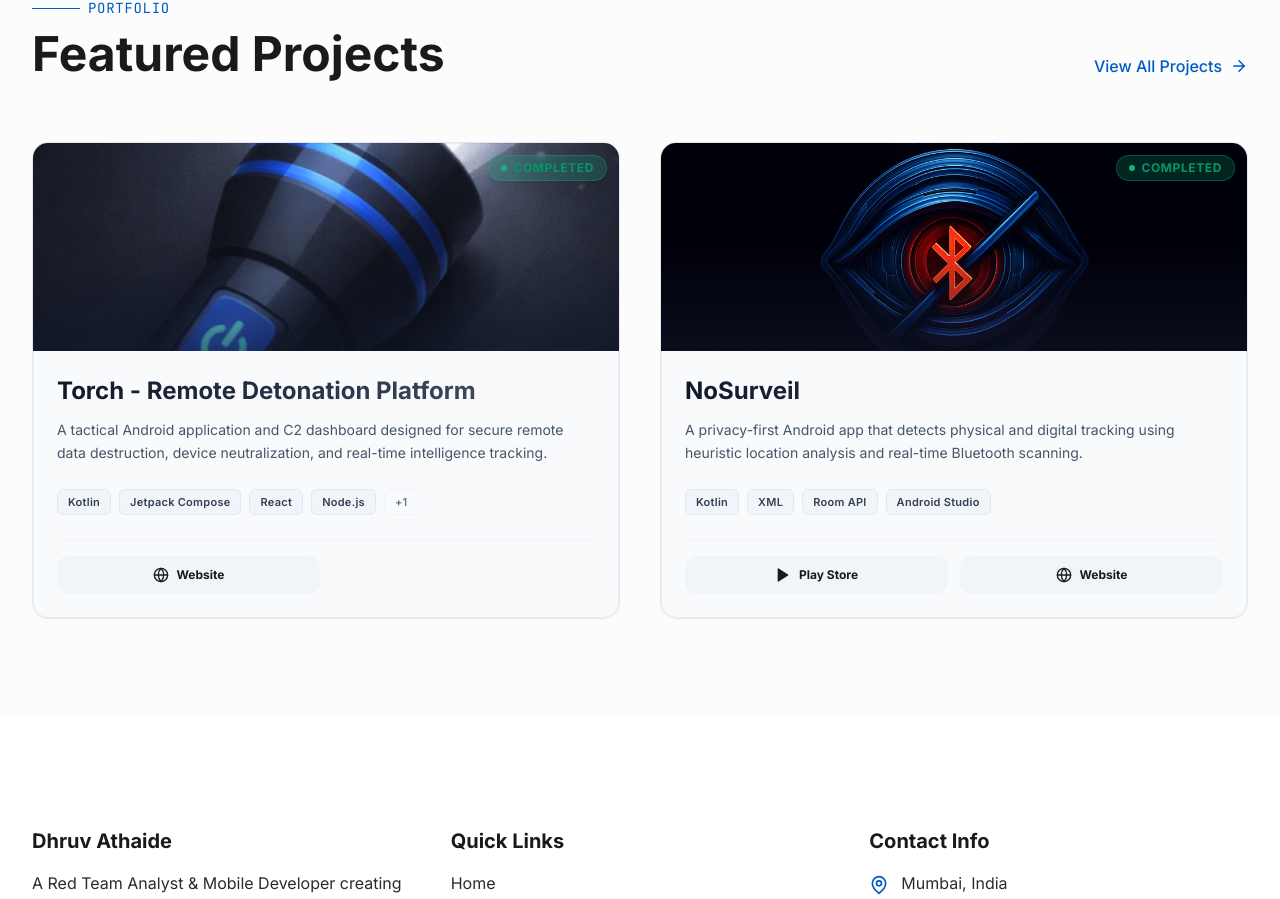
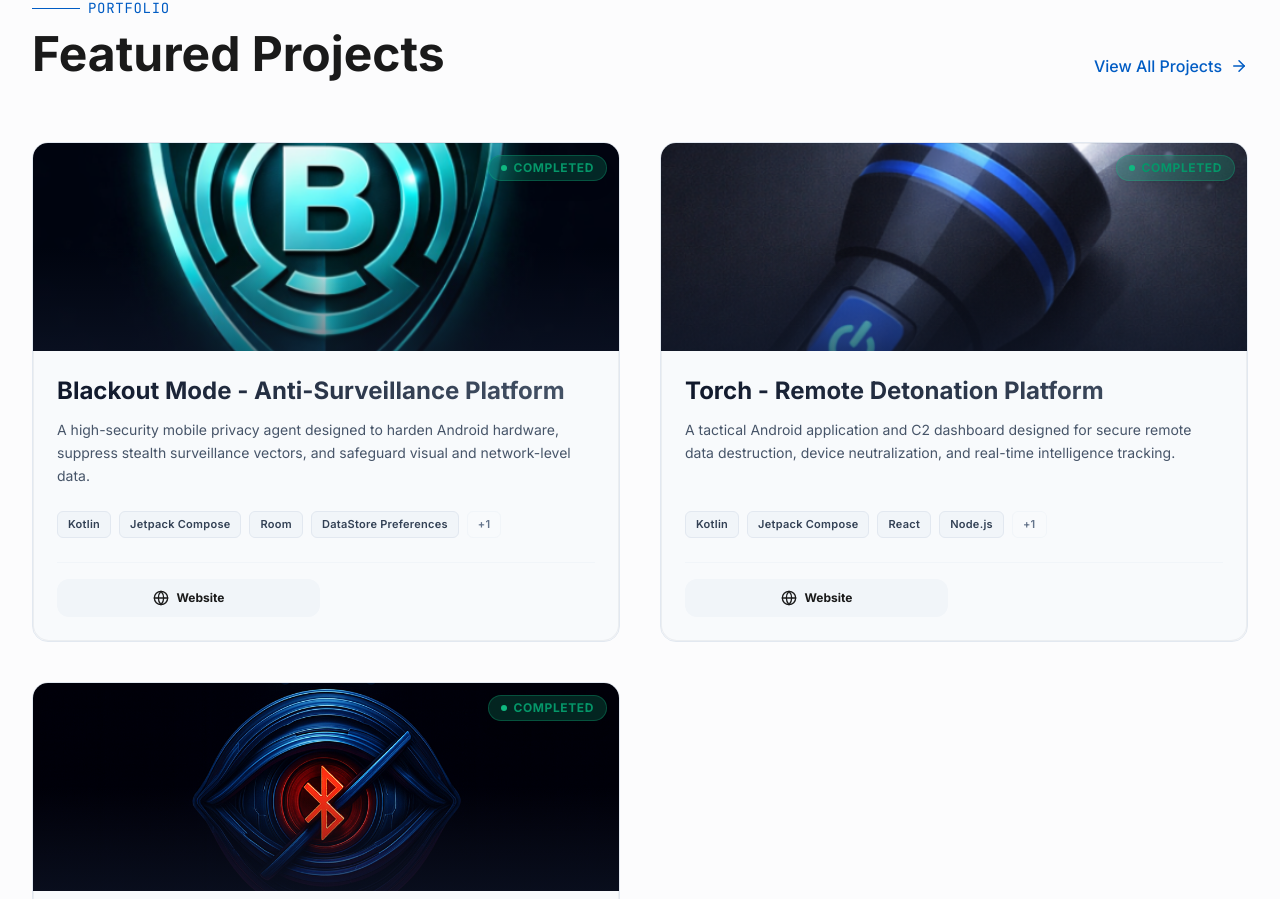
Before and after one commit to DhruvAthaide/PortfolioWebsite, a React (Vite) app: page / in a window 1280 px wide. Shown: the part 1056-1955 px from the top of the page. Built offline with nearby package versions, Linux system fonts and the light colour scheme; no server answers.

Commit message:
Added BlackoutMode Project

```diff
--- a/src/data/projects.ts
+++ b/src/data/projects.ts
@@ -1,6 +1,44 @@
 import { Project } from "../types";
 
 export const projects: Project[] = [
+  {
+    id: "dc-blackout",
+    title: "Blackout Mode - Anti-Surveillance Platform",
+    description:
+      "A high-security mobile privacy agent designed to harden Android hardware, suppress stealth surveillance vectors, and safeguard visual and network-level data.",
+    image: "/images/projects-dc-blackoutmode.png",
+    technologies: [
+      "Kotlin",
+      "Jetpack Compose",
+      "Room",
+      "DataStore Preferences",
+      "AndroidX Crypto",
+    ],
+    website: "https://deepcytes.io/blackout",
+    status: "completed",
+    longDescription:
+      "Blackout Mode is an advanced mobile security and anti-surveillance application engineered to protect high-risk individuals from unauthorized device monitoring and physical data compromise. The platform instantly implements a system-wide security hardening state that locks down device hardware by preemptively capturing and blocking background camera and microphone access. To defend against digital and physical tracking, the application orchestrates a localized DNS-over-VPN system to intercept tracking queries completely on-device, actively suppresses incoming notifications to prevent lockscreen visual eavesdropping, and hosts a biometric-secured 'Quantum Vault' that utilizes high-performance local encryption to safeguard sensitive documents from forensic extraction.",
+    featured: true,
+    features: [
+      "Stealth hardware hardening to actively block unauthorized background camera and microphone usage",
+      "Localized DNS VPN architecture preventing network-level tracking without routing traffic off-device",
+      "Real-time visual privacy shield via automated, persistent sensitive notification suppression",
+      "Biometric-secured Quantum Vault featuring highly secure, local cryptographic file encryption",
+      "Customizable application Whitelisting allowing verified exceptions for trusted utility software",
+      "Secure file destruction protocols to permanently wipe documents from local disk storage",
+    ],
+    challenges: [
+      "Acquiring and retaining persistent locks on hardware sensors without triggering Android OS resource depletion crashes",
+      "Establishing a fully self-contained local DNS VPN that avoids routing private operational traffic through external servers",
+      "Designing a high-performance local encryption and decryption pipeline for the Quantum Vault without causing UI lag",
+    ],
+    solutions: [
+      "Utilizing priority foreground service architectures to aggressively maintain low-overhead, preemptive camera and microphone resource ownership",
+      "Implementing a custom local Android VpnService that intercept, parses, and drops DNS tracking requests entirely on-device",
+      "Integrating AndroidX Security libraries and Room Database to construct a secure vault utilizing AES-256 equivalent local encryption",
+    ],
+    category: ["Android", "Security"],
+  },
   {
     id: "dc-torch",
     title: "Torch - Remote Detonation Platform",
```
Also changed, not shown: public/images/projects-dc-blackoutmode.png (added).
